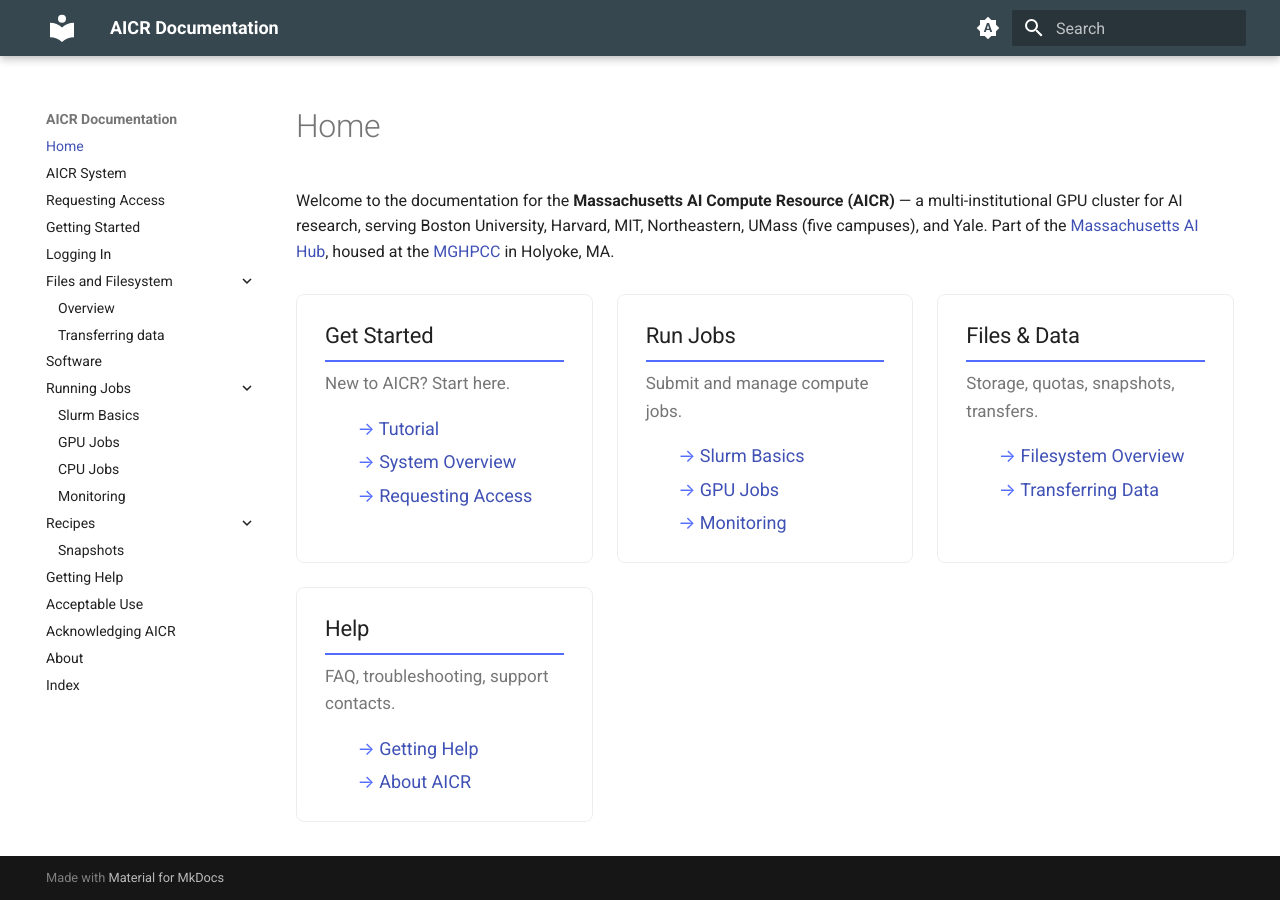
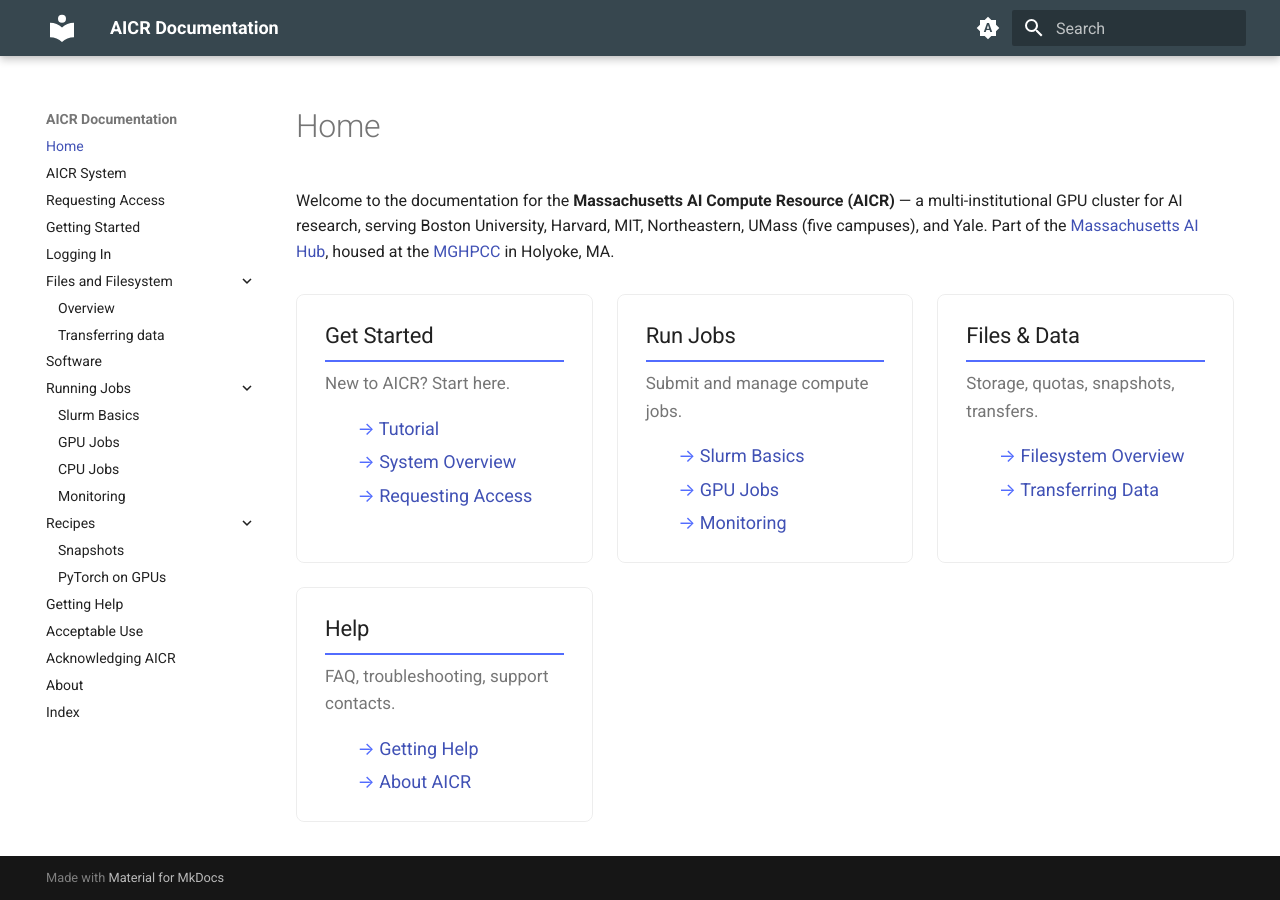
Before and after one commit to mghpcc/aicr-docs-edit, an MkDocs documentation site: the page built from docs/index.md, in a window 1280 px wide. Built offline with MkDocs 1.6.1 and Material for MkDocs 9.7.7, drawn with Linux system fonts in a browser that asks for light colours.

Commit message:
adding pytorch 1 tab

```diff
--- a/mkdocs.yml
+++ b/mkdocs.yml
@@ -19,6 +19,7 @@ nav:
 #    - Troubleshooting: running-jobs/troubleshooting.md
   - Recipes:
     - Snapshots: restoring-data.md
+    - PyTorch on GPUs: recipes/pytorch-gpu.md
   - Getting Help: getting-help.md
   - Acceptable Use: acceptable-use.md
   - Acknowledging AICR: acknowledging-aicr.md
```
